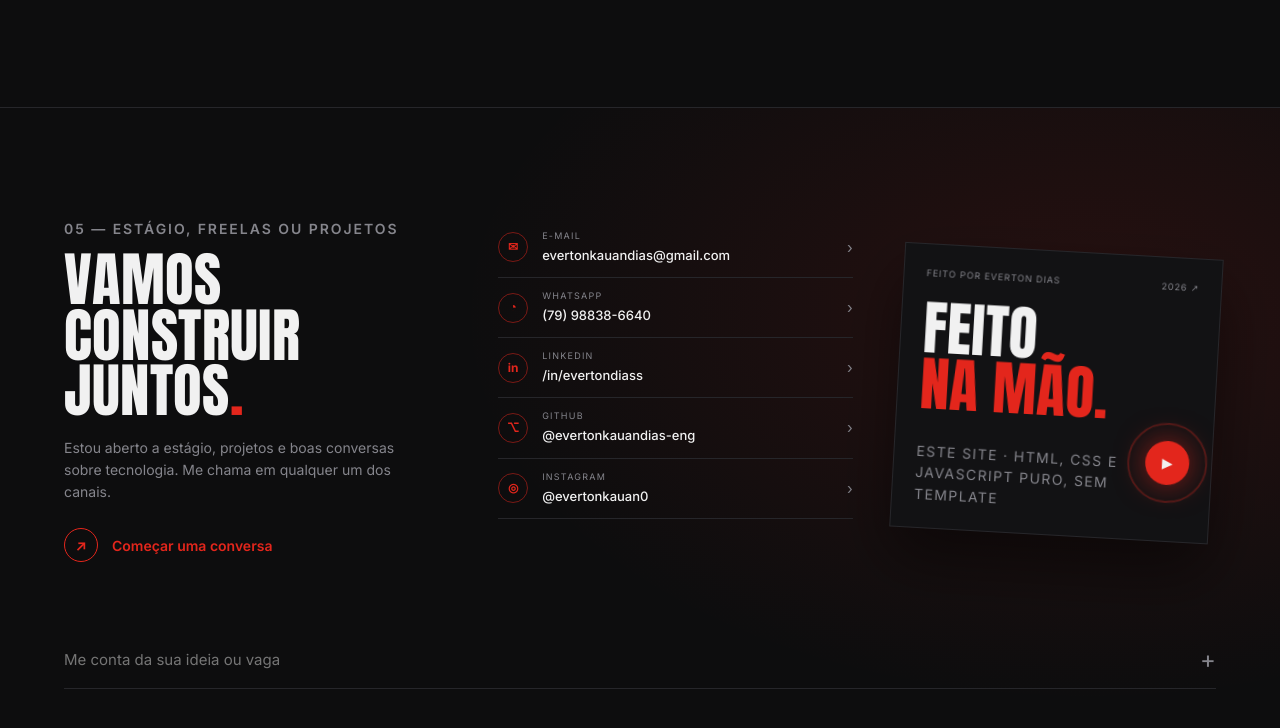
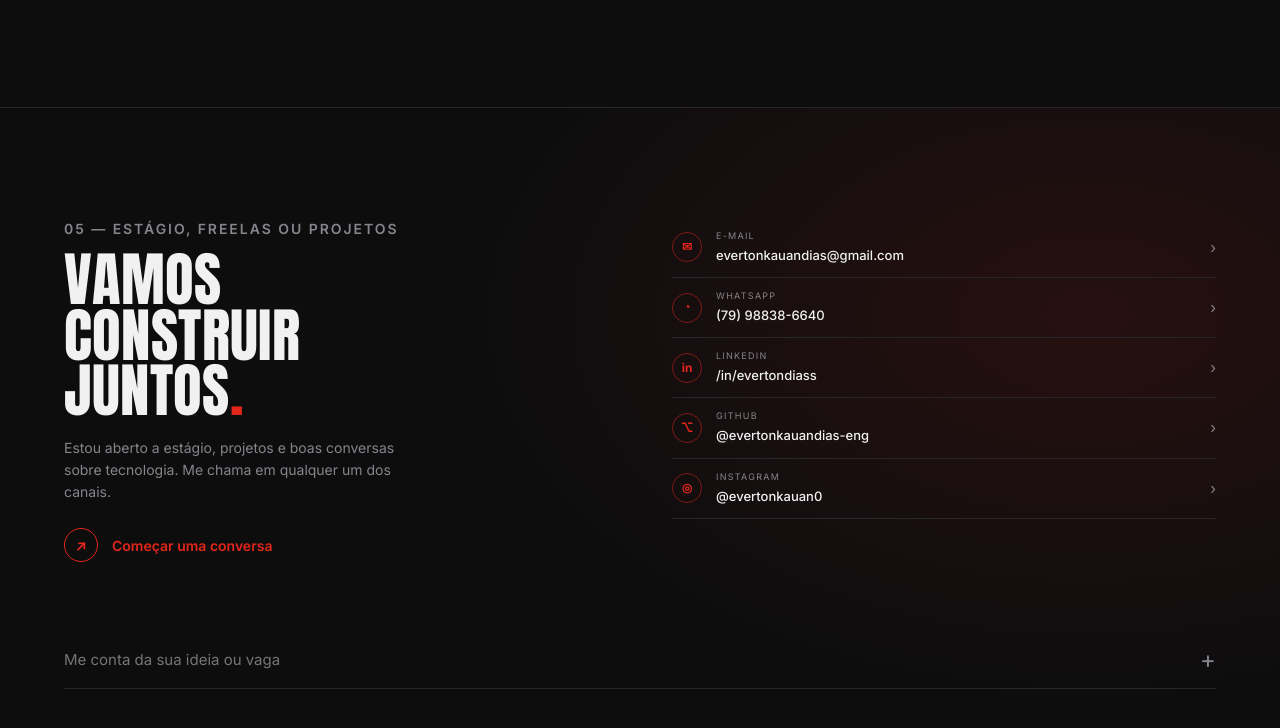
Before and after one commit to evertonkauandias-eng/evertonkauandias-eng.github.io, a plain HTML site: page index.html in a window 1280 px wide. Shown: the part 3977-4705 px from the top of the page. Drawn offline with nearby package versions, Linux system fonts and the light colour scheme; animation ran at ten frames a second.

Commit message:
Remove cartão 'Feito na mão' do contato
Co-Authored-By: Claude Opus 5.5 <noreply@anthropic.com>

```diff
--- a/index.html
+++ b/index.html
@@ -314,12 +314,6 @@
       <li><a href="https://www.instagram.com/evertonkauan0/" target="_blank" rel="noopener"><span class="ic">◎</span><div><small>Instagram</small><b>@evertonkauan0</b></div>›</a></li>
     </ul>
 
-    <div class="live-card reveal">
-      <div class="lc-top"><small>Feito por Everton Dias</small><small>2026 ↗</small></div>
-      <p class="big sm">FEITO<br><span class="red">NA MÃO.</span></p>
-      <span class="play">▶</span>
-      <p class="tiny muted lc-cap">Este site · HTML, CSS e JavaScript puro, sem template</p>
-    </div>
   </div>
 
   <form class="quick-form reveal" id="form">
--- a/script.js
+++ b/script.js
@@ -444,12 +444,14 @@ function cinema() {
      CONTATO
      ===================================================== */
   const lc = $('.live-card');
+  if (lc) {
   gsap.set(lc, { rotation: 4 });
   gsap.from(lc, {
     y: 160, rotation: 22, opacity: 0, duration: 1.6, ease: 'expo.out',
     scrollTrigger: { trigger: lc, start: 'top 92%' },
     onComplete: () => gsap.to(lc, { y: -12, rotation: 2, duration: 3.2, ease: 'sine.inOut', yoyo: true, repeat: -1 }),
   });
+  }
 
   /* ---------- nome gigante do rodapé ---------- */
   const fb = split($('.foot-big'), 'chars');
--- a/style.css
+++ b/style.css
@@ -240,7 +240,7 @@ details[open] summary i{transform:rotate(45deg);color:var(--red)}
 
 /* ---------- CONTATO ---------- */
 .contact{background:radial-gradient(70% 80% at 85% 30%,rgba(227,38,28,.12),transparent 70%)}
-.contact-grid{display:grid;grid-template-columns:1.1fr 1fr .9fr;gap:44px;align-items:start}
+.contact-grid{display:grid;grid-template-columns:1fr 1fr;gap:64px;align-items:start}
 .contact .big{margin:12px 0 18px;font-size:clamp(44px,4.6vw,72px)}
 .live-card.reveal.in{transform:rotate(4deg)}
 .live-card.reveal.in:hover{transform:rotate(0) scale(1.02)}
```
